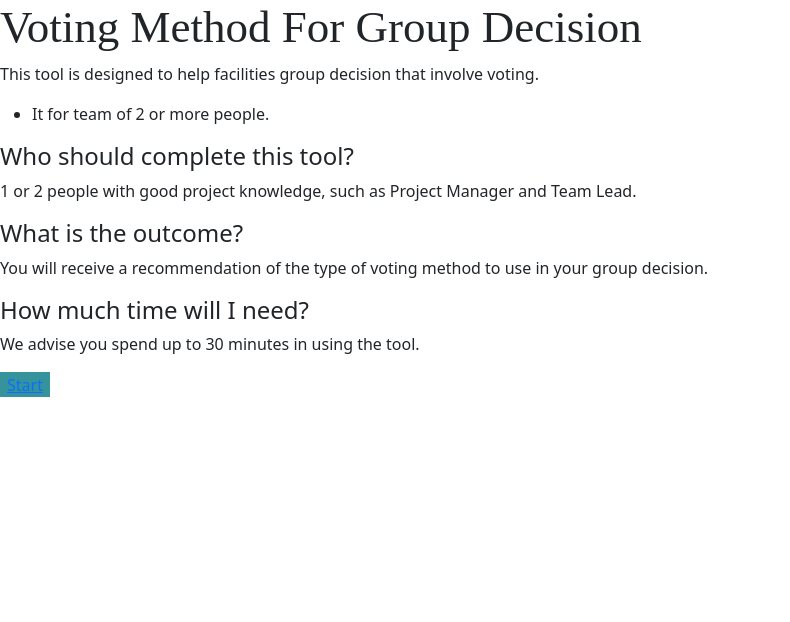
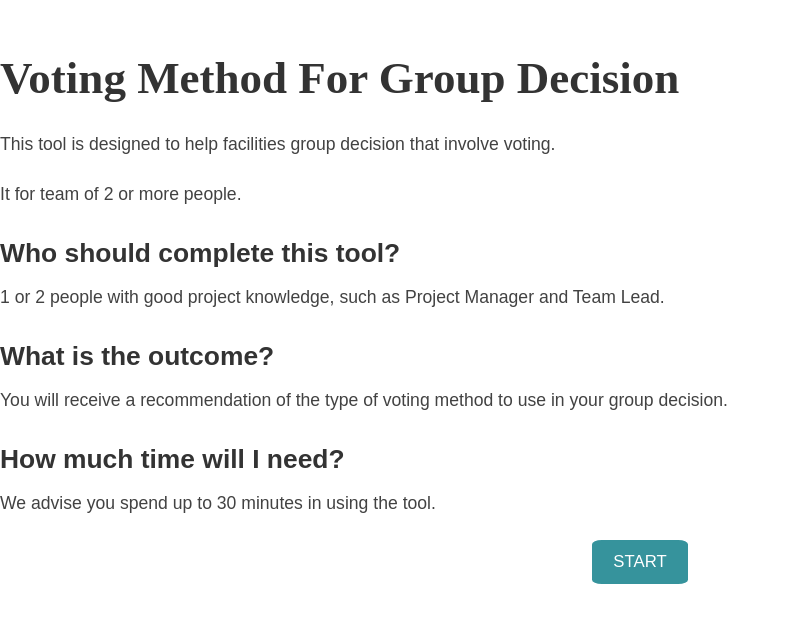
Before and after one commit to Logic-Legends/Decision-Making-Frmwk, a React (Create React App) app in the folder client/: page / in a window 1280 px wide. Shown: the top 622 px of the page, without its empty margins (0-790 px from the left). Built offline with nearby package versions, Linux system fonts and the light colour scheme.

Commit message:
to connect with App.css

```diff
--- a/client/src/App.js
+++ b/client/src/App.js
@@ -3,7 +3,7 @@ import Start from "./components/start-page/Start";
 import DecisionMakers from "./components/step-2/DecisionMakers";
 import Step1 from "./components/step-1/Step-1";
 import Step4 from "./components/step-4/Step-4";
-// import "./App.css";
+import "./App.css";
 import Importance from "./components/step-3a/Importance";
 import Capacity from "./components/step-3b/Capacity";
 
--- a/client/src/components/start-page/Start.js
+++ b/client/src/components/start-page/Start.js
@@ -1,7 +1,5 @@
 import React from "react";
 import { Link } from "react-router-dom";
-import "./start-page.css";
-
 
 const Start = () => {
   return (
@@ -18,7 +16,9 @@ const Start = () => {
           <h4>How much time will I need? </h4>
           <p>We advise you spend up to 30 minutes in using the tool. </p>
 
-      <button><Link to="/goal">Start</Link></button>
+      <button className="link-start">
+      <Link className="link-start" to="/goal">Start</Link>
+      </button>
     </div>
   );
 };
--- a/client/src/components/start-page/start-page.css
+++ /dev/null
@@ -1,11 +0,0 @@
-button{
-    background-color: #36939C;
-    color: white;
-    width: 50px;
-    border: none;
-    height: 25px;
-}
-h1{
-    font-family: "proxima-nova-condensed";
-    font-size: 45px;
-}
```
Also changed, not shown: client/src/App.css.
